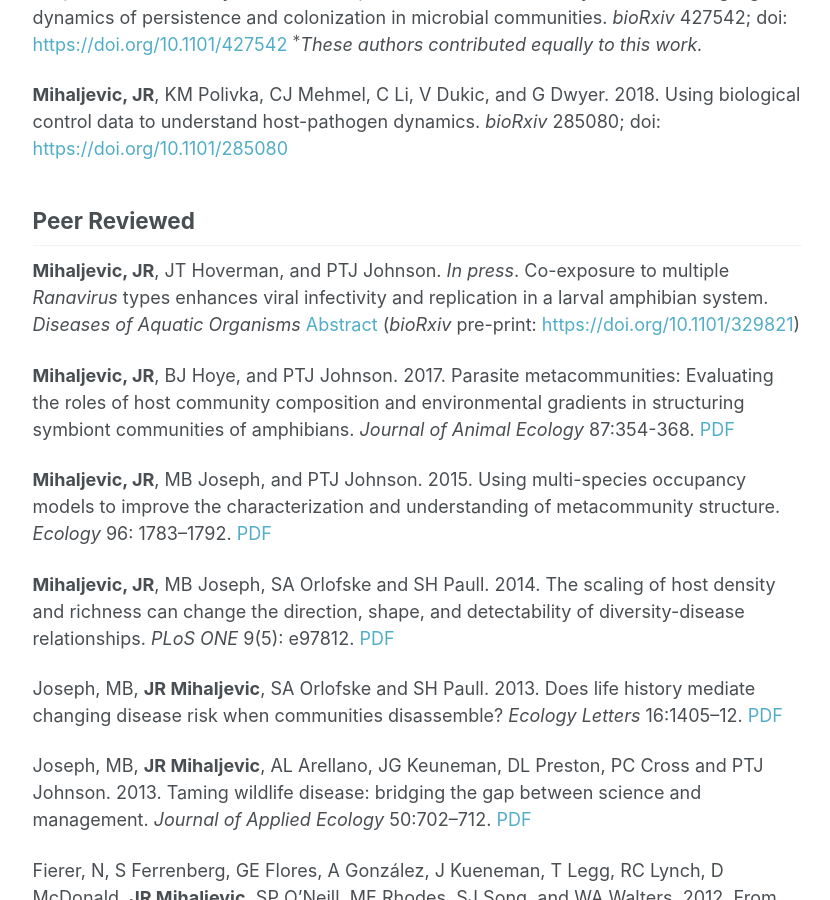
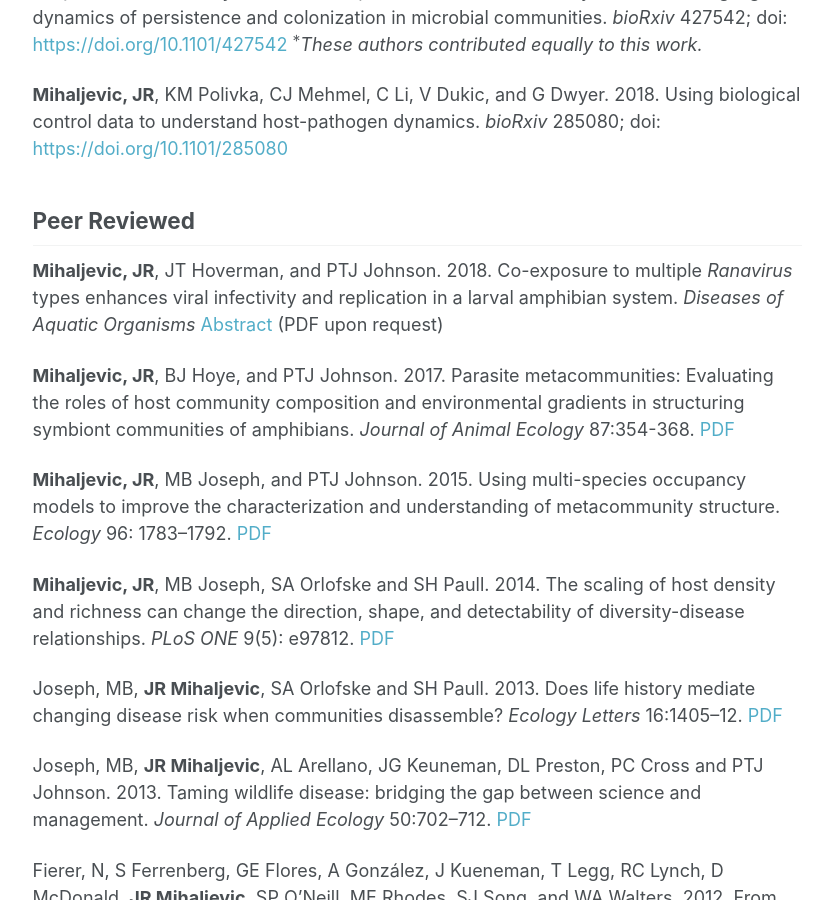
Before and after one commit to jrmihalj/jrmihalj.github.io, a Jekyll site: the page built from _pages/pubs.md, in a window 1280 px wide and 900 px high, scrolled down 1197 px. Shown: the whole window, without its empty margins (249-1079 px from the left). Built offline with Jekyll 4.4.1, drawn with Linux system fonts in a browser that asks for light colours; formulas are drawn with MathJax 3; our own code applies the rules of GitHub Pages for plain Markdown files.

Commit message:
DAO paper published

```diff
--- a/_pages/pubs.md
+++ b/_pages/pubs.md
@@ -18,8 +18,7 @@
 
 ## Peer Reviewed
 
-**Mihaljevic, JR**, JT Hoverman, and PTJ Johnson. *In press*. Co-exposure to multiple *Ranavirus* types enhances viral infectivity and replication in a larval amphibian system. *Diseases of Aquatic Organisms* [Abstract](https://doi.org/10.3354/dao03300){:target="_blank"}
-(*bioRxiv* pre-print: [https://doi.org/10.1101/329821](https://doi.org/10.1101/329821){:target="_blank"})
+**Mihaljevic, JR**, JT Hoverman, and PTJ Johnson. 2018. Co-exposure to multiple *Ranavirus* types enhances viral infectivity and replication in a larval amphibian system. *Diseases of Aquatic Organisms* [Abstract](https://doi.org/10.3354/dao03300){:target="_blank"} (PDF upon request)
 
 **Mihaljevic, JR**, BJ Hoye, and PTJ Johnson. 2017. Parasite metacommunities: Evaluating the roles of host community composition and environmental gradients in structuring symbiont communities of amphibians. *Journal of Animal Ecology* 87:354-368. [PDF](https://drive.google.com/file/d/1UVSHMO-08w943HRcI9GnAOQwWU0tt5um/view?usp=sharing){:target="_blank"}
 
```
